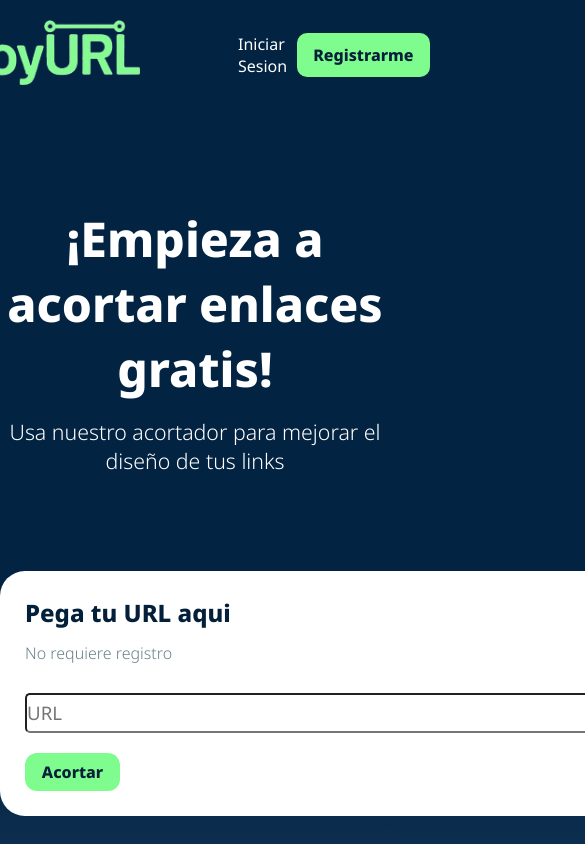
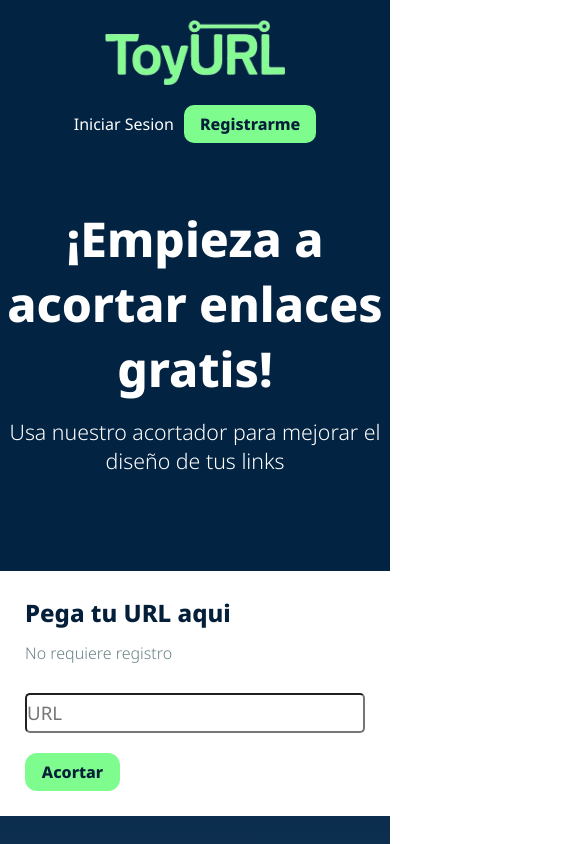
Before and after one commit to boxxhi/ToyURL-frontend, a Vue app: page / in a window 390 px wide. Shown: the top 844 px of the page, 585 px wide, since content can reach past the window. Built offline with nearby package versions, Linux system fonts and the light colour scheme.

Commit message:
feat: responsive ui

```diff
--- a/src/components/FooterComponent.vue
+++ b/src/components/FooterComponent.vue
@@ -8,7 +8,7 @@ export default {
   <footer>
     <div class="footer">
       <a href="https://github.com/boxxhi/ToyURL-frontend" target="_blank">
-        <img src="/github.png" alt="Github" height="70px">
+        <img src="/github.png" alt="Github" height="50px">
       </a>
     </div>
   </footer>
@@ -23,7 +23,7 @@ footer {
 }
 
 .footer {
-  width: 71.55px;
+  width: 51.11px;
 
   margin-left: auto;
   margin-right: auto;
--- a/src/components/HeaderComponent.vue
+++ b/src/components/HeaderComponent.vue
@@ -79,4 +79,18 @@ nav {
   opacity: 0.8;
 }
 
+@media (max-width: 768px) {
+  .actions {
+    flex-wrap: wrap-reverse;
+    align-items: center;
+    justify-content: center;
+  }
+
+  nav {
+    flex-direction: column;
+    gap: 15px;
+  }
+}
+
+
 </style>
--- a/src/components/MainComponent.vue
+++ b/src/components/MainComponent.vue
@@ -204,4 +204,18 @@ main {
 
   width: 650px;
 }
+
+
+@media (max-width: 768px) {
+  .shorter-form {
+    width: 100%;
+    border-radius: 0%;
+  }
+
+  .container__form {
+    width: 100%;
+    margin: 0
+  }
+}
+
 </style>
```
